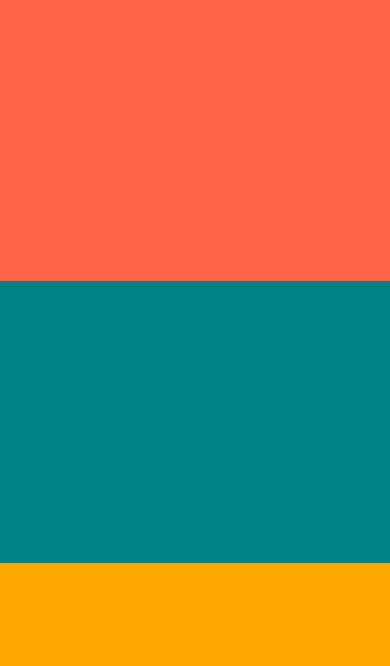
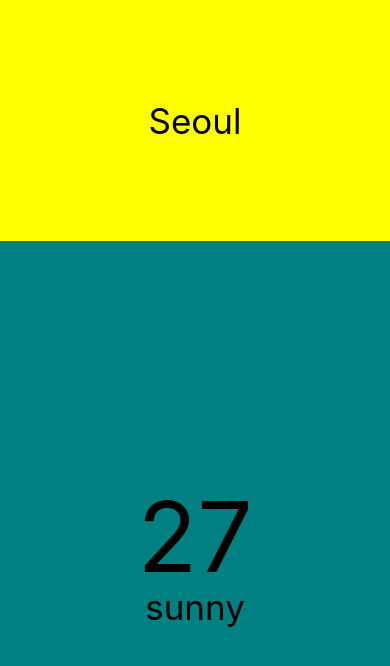
Before and after one commit to tjdgns8439/HuniWeather, a React Native app: screen / in a window 390 px wide. Shown: the top 666 px of the page. Built offline with nearby package versions, Linux system fonts and the light colour scheme.

Commit message:
Styles part one

```diff
--- a/App.js
+++ b/App.js
@@ -1,12 +1,52 @@
 import React from "react";
-import {View } from 'react-native';
+import {View, Text, StyleSheet } from 'react-native';
 
 export default function App() {
   return (
-    <View style={{ flex: 1 }}>
-      <View style={{flex: 1, backgroundColor: "tomato"}}></View>
-      <View style={{flex: 1, backgroundColor: "teal"}}></View>
-      <View style={{flex: 1, backgroundColor: "orange"}}></View>
+    <View style={styles.container}>
+      <View style={styles.city}>
+      <Text style={styles.cityName}>Seoul</Text>
     </View>
+      <View style={styles.weather}>
+        <View style={styles.day}>
+          <Text style={styles.temp}>27</Text>
+          <Text style={styles.description}>sunny</Text>
+        </View>
+      </View>
+    </View>
+
   );
 }
+
+const styles = StyleSheet.create({
+  container: {
+    flex: 1,
+    backgroundColor: "yellow",
+  },
+  city: {
+    flex: 1.2,
+    justifyContent: "center",
+    alignItems: "center",
+  },
+  cityName:{
+      fontSize: 35,
+  },
+  weather: {
+    flex:3,
+
+  },
+  day:{
+    flex: 1,
+    justifyContent: "center",
+    alignItems: "center",
+    backgroundColor: "teal",
+  },
+  temp:{
+    marginTop: 20,
+    fontSize: 98,
+  },
+  description:{
+    marginTop: -10,
+    fontSize: 35,
+  },
+})
```
